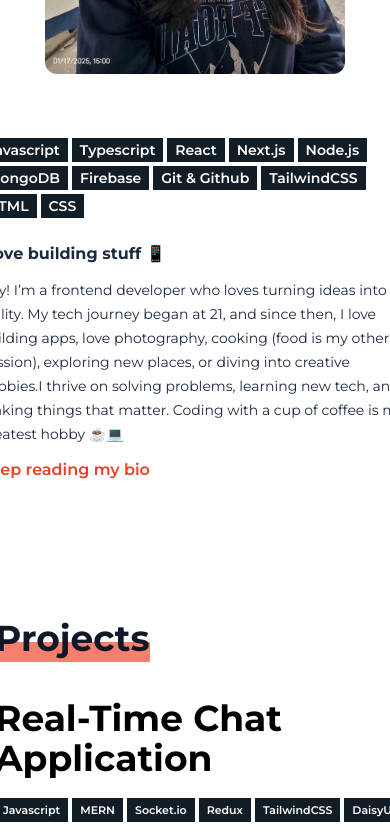
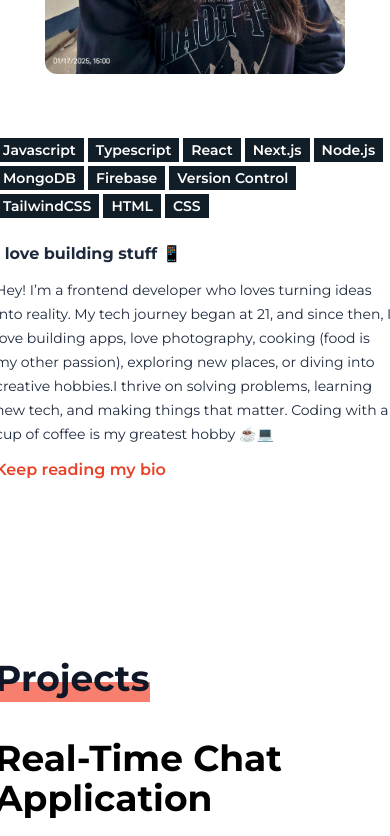
Before and after one commit to Billi007/Portfolio-project, a React (Vite) app in the folder app/: page / in a window 390 px wide. Shown: the part 1260-2096 px from the top of the page. Built offline with nearby package versions, Linux system fonts and the light colour scheme; a web font is replaced by a local one.

Commit message:
add styling to the files

```diff
--- a/app/src/App.css
+++ b/app/src/App.css
@@ -2,6 +2,9 @@
 @import url('https://fonts.googleapis.com/css2?family=Caveat:wght@400..700&family=Cedarville+Cursive&family=Montserrat:ital,wght@0,100..900;1,100..900&display=swap');
 
 :root{
+  padding: 0;
+  margin: 0;
+  box-sizing: border-box;
   font-family: "Montserrat", sans-serif;
   font-optical-sizing: auto;
   font-style: normal;
--- a/app/src/App.jsx
+++ b/app/src/App.jsx
@@ -15,7 +15,7 @@ function App() {
 
   return (
     <>
-   <div className=' text-white'>
+   <div className=' text-white p-0 m-0 min-h-screen'>
    <Navbar/>
   <BrowserRouter>
   <Suspense fallback={<Loading/>}>
--- a/app/src/Components/Contact.jsx
+++ b/app/src/Components/Contact.jsx
@@ -3,7 +3,7 @@ import { GiCoffeeCup } from "react-icons/gi";
 const Contact = () => {
   return (
     <>
-    <div className='flex justify-center items-center mx-6 gap-[8%] md:gap-[10%] mt-10 py-[10%]'>
+    <div className='flex justify-center items-center mx-6 gap-[8%] md:gap-[10%] mt-10 py-[35%] md:py-[10%]'>
 
       <div className='space-y-6 text-left'>
       <h1 className='text-[2.5rem] md:text-[3.8rem]  text-[#121e27]'>Let's have a chat</h1>
--- a/app/src/Components/Skills.jsx
+++ b/app/src/Components/Skills.jsx
@@ -19,7 +19,7 @@ const Skills = () => {
        </div>
 
 
-       <div className='flex flex-wrap gap-1 md:w-2xl text-white w-lg px-10'>
+       <div className='flex flex-wrap gap-1 md:w-2xl text-white w-lg px-14 md:px-10'>
         <button className='md:py-1 md:px-3 px-2 py-0.5 text-sm font-semibold bg-[#121e27] '>Javascript</button>
         <button className='md:py-1 md:px-3 px-2 py-0.5 text-sm  font-semibold bg-[#121e27] '>Typescript</button>
         <button className='md:py-1 md:px-3 px-2 py-0.5 text-sm  font-semibold bg-[#121e27]'>React</button>
@@ -27,7 +27,7 @@ const Skills = () => {
         <button className='md:py-1 md:px-3 px-2 py-0.5 text-sm  font-semibold bg-[#121e27]'>Node.js</button>
         <button className='md:py-1 md:px-3 px-2 py-0.5 text-sm font-semibold bg-[#121e27]'>MongoDB</button>
         <button className='md:py-1 md:px-3 px-2 py-0.5 text-sm font-semibold bg-[#121e27]'>Firebase</button>
-        <button className='md:py-1 md:px-3 px-2 py-0.5 text-sm font-semibold bg-[#121e27]'>Git & Github</button>
+        <button className='md:py-1 md:px-3 px-2 py-0.5 text-sm font-semibold bg-[#121e27]'>Version Control</button>
         <button className='md:py-1 md:px-3 px-2 py-0.5 text-sm font-semibold bg-[#121e27]'>TailwindCSS</button>
         <button className='md:py-1 md:px-3 px-2 py-0.5 text-sm font-semibold bg-[#121e27]'>HTML</button>
         <button className='md:py-1 md:px-3 px-2 py-0.5 text-sm font-semibold bg-[#121e27]'>CSS</button>
--- a/app/src/Pages/Project/Project.jsx
+++ b/app/src/Pages/Project/Project.jsx
@@ -5,7 +5,7 @@ import { Link } from "react-router-dom"
 const Projects = () => {
   return (
     <>
-    <div className='text-black text-left flex flex-col md:flex-row justify-evenly md:mx-0 mx-5 mb-20 md:mb-0 items-center pt-10'>
+    <div className='text-black text-left flex flex-col md:flex-row justify-evenly md:mx-0 mb-20 md:mb-0 items-center pt-20'>
 
      <div className="w-[400px] ">
 
@@ -15,7 +15,7 @@ const Projects = () => {
     </div>
 
       <h1 className='text-black font-bold text-4xl pt-10'>Real-Time Chat Application</h1>
-      <div className='flex gap-1 text-[11px] my-5'>
+      <div className='flex gap-1 text-[11px] my-5 flex-wrap md:flex-nowrap'>
       <button className='py-1 px-2 font-semibold bg-[#121e27] text-white'>Javascript</button>
         <button className='py-1 px-2 font-semibold bg-[#121e27] text-white'>MERN</button>
         <button className='py-1 px-2 font-semibold bg-[#121e27] text-white'>Socket.io</button>
```
